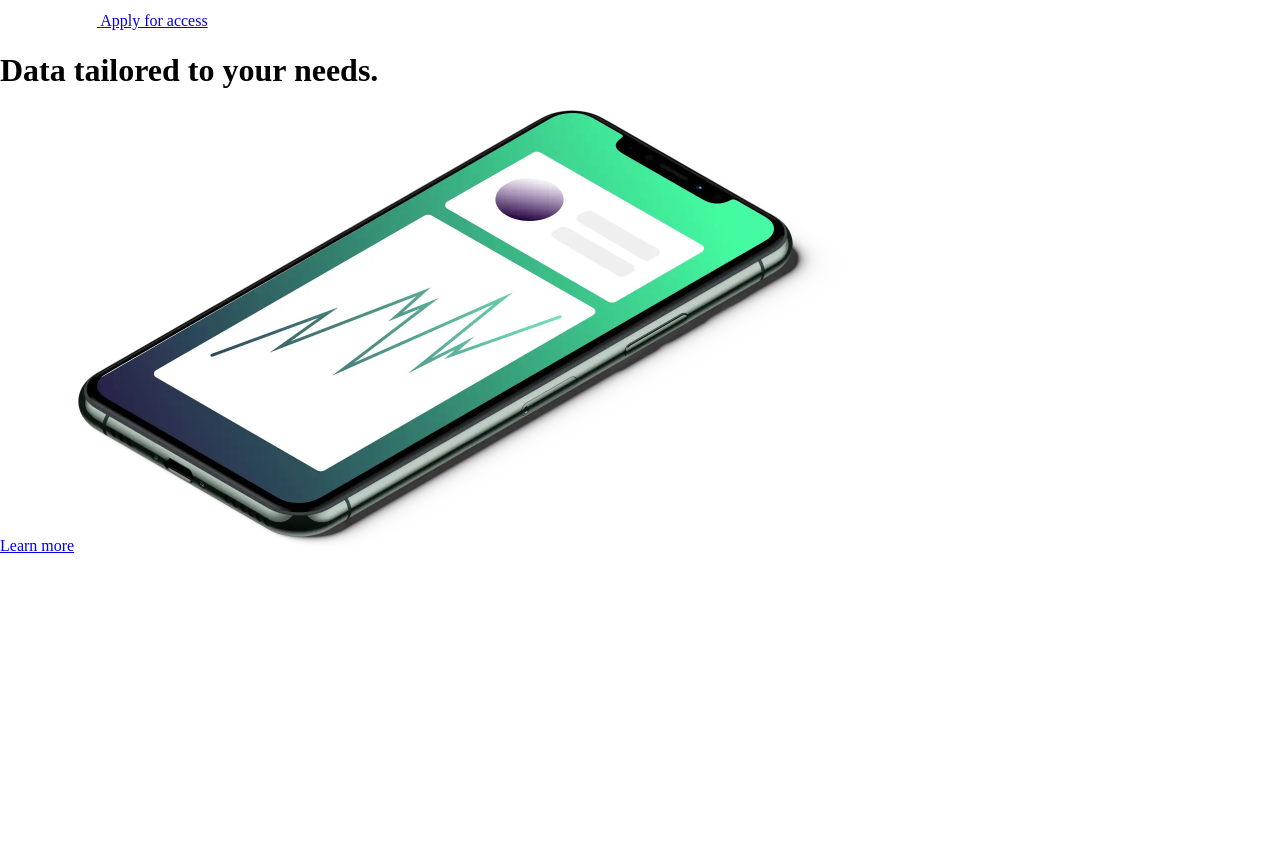
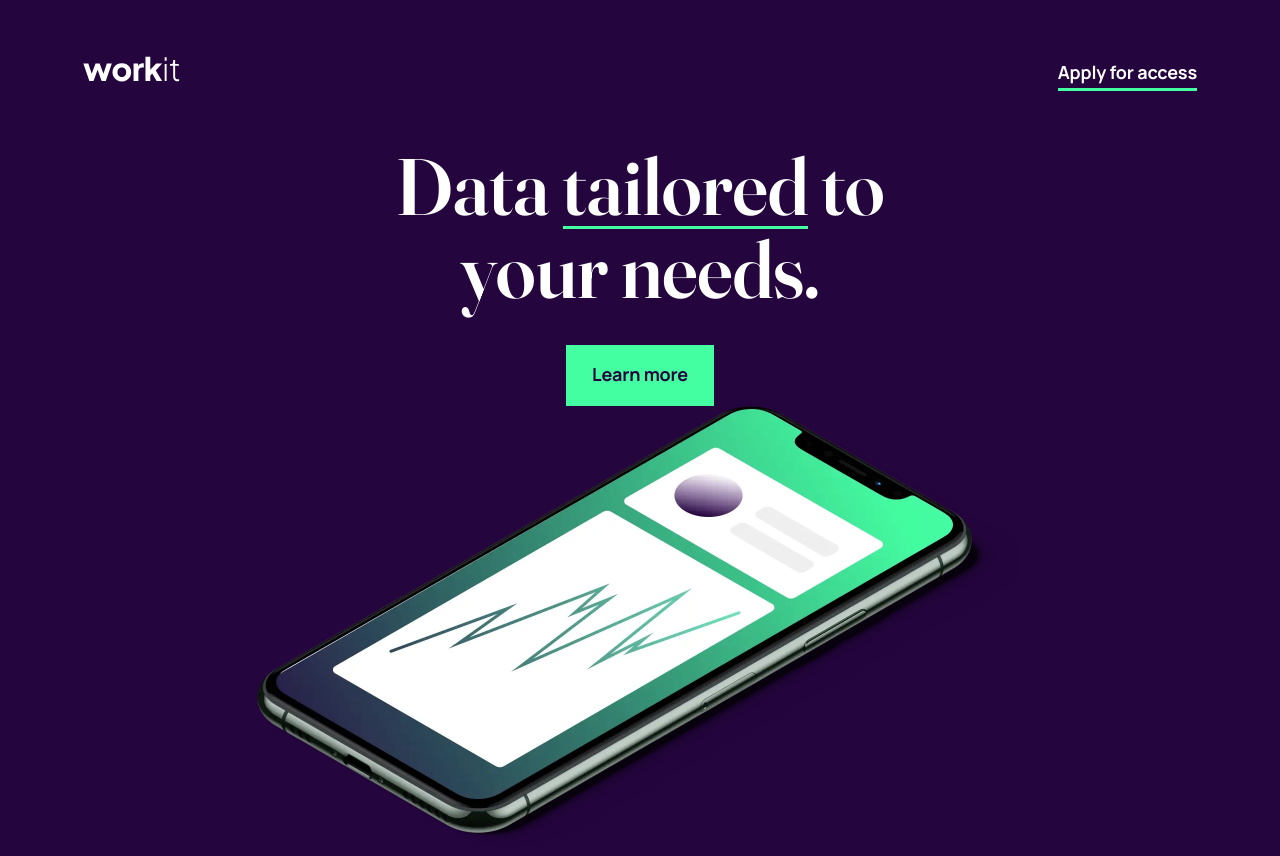
Before and after one commit to jasurbek-mannonov/workit, a plain HTML site: page index.html in a window 1280 px wide. Before the commit the page ends 800 px from the top, so only its background shows below. Drawn offline with Linux system fonts and the light colour scheme.

Commit message:
Add global transitions

```diff
--- a/css/styles.css
+++ b/css/styles.css
@@ -0,0 +1,256 @@
+/* FONT FACE */
+@font-face {
+    font-family: "Fraunces 144pt";
+    src: url("../fonts/Fraunces144pt-SemiBold.woff2") format("woff2"),
+      url("../fonts/Fraunces144pt-SemiBold.woff") format("woff");
+    font-weight: 600;
+    font-style: normal;
+    font-display: swap;
+  }
+
+  @font-face {
+    font-family: "Manrope";
+    src: url("../fonts/Manrope-Regular.woff2") format("woff2"),
+      url("../fonts/Manrope-Regular.woff") format("woff");
+    font-weight: normal;
+    font-style: normal;
+    font-display: swap;
+  }
+
+  @font-face {
+    font-family: "Manrope";
+    src: url("../fonts/Manrope-Bold.woff2") format("woff2"),
+      url("../fonts/Manrope-Bold.woff") format("woff");
+    font-weight: bold;
+    font-style: normal;
+    font-display: swap;
+  }
+
+
+  /* CUSTOM PROPS */
+  :root {
+    /* colors */
+    --dark-purple: #24053e;
+    --eucaplyptus: #44ffa1;
+    --davys-grey: #584d62;
+    --ghost-white: #fcf8ff;
+
+    /* fonts */
+    --heading-font-family: "Fraunces 144pt", "Times New Roman", serif;
+    --body-font-family: "Manrope", "Arial", sans-serif;
+
+    /* transition */
+    --transition-duration: 0.3s;
+  }
+
+
+  /* GLOBAL */
+  html {
+    box-sizing: border-box;
+    height: 100%;
+    scroll-behavior: smooth;
+  }
+
+  *,
+  *::before,
+  *::after {
+    box-sizing: inherit;
+  }
+
+  body {
+    display: flex;
+    flex-direction: column;
+    height: 100%;
+    padding: 0;
+    margin: 0;
+    font-family: var(--body-font-family);
+    font-size: 18px;
+    line-height: 32px;
+    background-color: #fff;
+    color: var(--dark-purple);
+  }
+
+  img {
+    max-width: 100%;
+    height: auto;
+  }
+
+
+  /* AUTOFILL-STYLES */
+  /*input:-webkit-autofill,
+  input:-webkit-autofill:hover,
+  input:-webkit-autofill:focus,
+  textarea:-webkit-autofill,
+  textarea:-webkit-autofill:hover,
+  textarea:-webkit-autofill:focus,
+  select:-webkit-autofill,
+  select:-webkit-autofill:hover,
+  select:-webkit-autofill:focus {
+    border-color: transparent;
+    -webkit-text-fill-color: inherit;
+    -webkit-box-shadow: 0 0 0px 1000px #fff inset;
+  }*/
+
+
+  /* PLACEHOLDER-STYLES */
+  /*::-webkit-input-placeholder,
+  ::-moz-placeholder,
+  :-ms-input-placeholder,
+  :-moz-placeholder {
+    color: rgba(52, 49, 61, 0.5);
+    opacity: 1;
+  }*/
+
+
+  /* VISUALLY-HIDDEN */
+  .visually-hidden {
+    position: absolute;
+    width: 1px;
+    height: 1px;
+    margin: -1px;
+    border: 0;
+    padding: 0;
+    clip: rect(0 0 0 0);
+    overflow: hidden;
+  }
+
+
+  /* CONTAINER */
+  .container {
+    width: 100%;
+    max-width: 1194px;
+    padding-left: 40px;
+    padding-right: 40px;
+    margin-left: auto;
+    margin-right: auto;
+  }
+
+/* MAIN CONTENT */
+.main-content{
+    flex-grow: 1;
+}
+
+/* BUTTON */
+.button{
+  display: inline-block;
+  padding: 11px 24px 14px;
+  border: 2px solid transparent;
+  background-color: var(--eucaplyptus);
+  color: var(--dark-purple);
+  font-size: 18px;
+  font-weight: bold;
+  letter-spacing: -0.18px;
+  line-height: 32px;
+  text-align: center;
+  text-decoration: none;
+  white-space: nowrap;
+  transition: border-color ease var(--transition-duration),
+    background-color ease var(--transition-duration),
+    color ease var(--transition-duration),
+    opacity ease var(--transition-duration);
+
+}
+
+.button:hover{
+  border-color: var(--eucaplyptus);
+  color: var(--eucaplyptus );
+  background-color: transparent;
+}
+
+.button:active{
+  opacity: .6;
+}
+
+/* SITE-HEADER-HERO-WRAPPER */
+.site-header-hero-wrapper{
+    padding-top: 56px;
+    background-color: var(--dark-purple);
+}
+
+/* LOGO */
+.logo{
+    display: block;
+    text-decoration: none;
+    transition: opacity ease var(--transition-duration);
+}
+
+.logo:hover{
+    opacity: .8;
+}
+
+.logo:active{
+    opacity: .6;
+}
+
+.logo__img{
+    display: block;
+    width: 97px;
+    height: 26px;
+}
+
+/* UNDERLINE-LINK */
+.underline-link{
+    display: inline-block;
+    border-bottom: 3px solid var(--eucaplyptus);
+    text-decoration: none;
+    color: #fff;
+    font-size: 18px;
+    line-height: 32px;
+    font-weight: bold;
+    letter-spacing: -0.18px;
+    transition: color ease var(--transition-duration),
+      opacity ease var(--transition-duration);
+}
+
+.underline-link:hover{
+    color: var(--eucaplyptus);
+}
+
+.underline-link:active{
+    color: var(--eucaplyptus);
+    opacity: .5;
+}
+
+/* UNDERLINE-TEXT */
+.underline-text{
+    display: inline-block;
+    border-bottom: 3px solid var(--eucaplyptus);
+}
+
+/* SITE-HEADER */
+.site-header__container{
+    display: flex;
+    justify-content: space-between;
+    align-items: center;
+    margin-bottom: 55px;
+}
+
+
+/* HERO */
+.hero__container{
+  display: flex;
+  flex-direction: column;
+  align-items: center;
+}
+
+.hero__heading{
+  max-width: 635px;
+  margin-top: 0;
+  margin-bottom: 36px;
+  text-align: center;
+  font-family: var(--heading-font-family);
+  font-size: 80px;
+  line-height: 1;
+  color: #fff;
+}
+
+
+@media
+only screen and (-webkit-min-device-pixel-ratio: 2),
+only screen and (   min--moz-device-pixel-ratio: 2),
+only screen and (   -o--min-device-pixel-ratio: 2/1),
+only screen and (   min-device-pixel-ratio: 2),
+only screen and (       min-resolution: 192dpi),
+only screen and (       min-resolution: 2dppx){
+
+}
--- a/index.html
+++ b/index.html
@@ -14,14 +14,15 @@
                 <a class="site-header__logo logo" href="index.html">
                     <img src="img/logo-light.svg" alt="workit logo" width="97" height="26">
                 </a>
+
                 <a class="underline-link" href="#">Apply for access</a>
             </div>
         </header>
 
         <div class="hero">
-            <div class="container">
-                <h1>Data <span class="underline-text">tailored</span> to your needs.</h1>
-                <a href="#" class="button">Learn more</a>
+            <div class="hero__container container">
+                <h1 class="hero__heading">Data <span class="underline-text">tailored</span> to your needs.</h1>
+                <a href="#" class="hero__button button">Learn more</a>
 
                 <picture>
                     <source srcset="img/image-hero.webp" type="image/webp">
```
